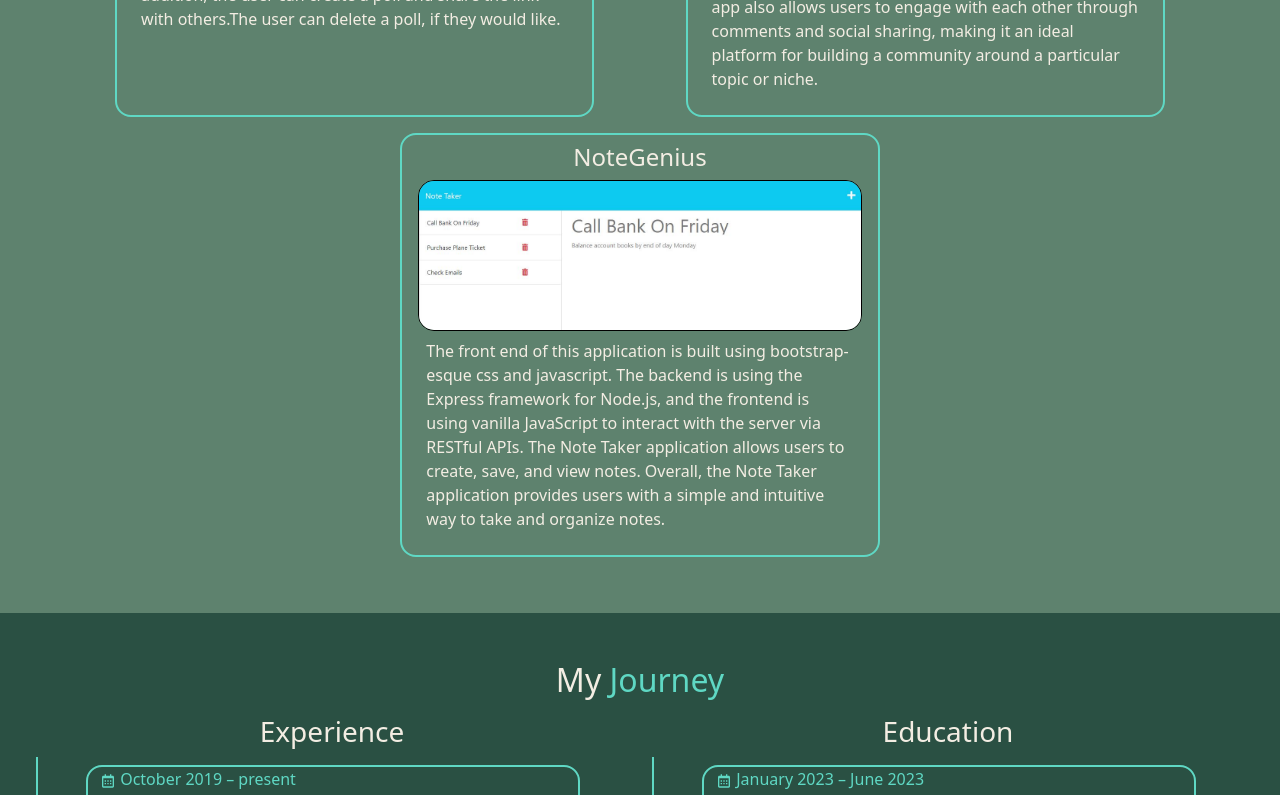
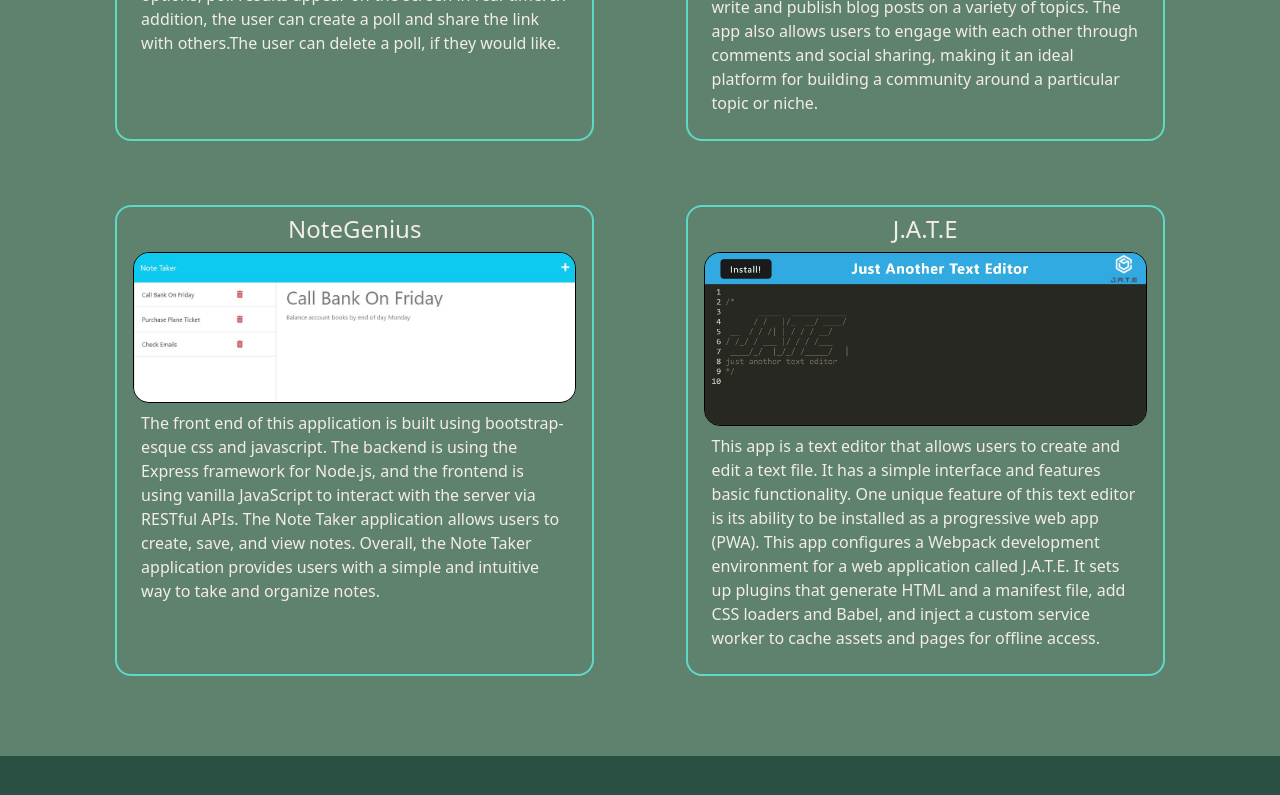
Before and after one commit to arishorts/arishorts-portfolio, a React (Create React App) app: page / in a window 1280 px wide. Shown: the part 1340-2135 px from the top of the page. Built offline with nearby package versions, Linux system fonts and the light colour scheme.

Commit message:
Minimum viable product reached. Next chore to make the tabs conditionally format for project requirement

```diff
--- a/src/App.css
+++ b/src/App.css
@@ -31,6 +31,11 @@
 .container::-webkit-scrollbar {
   display: none;
 } */
+
+a:hover {
+  color: var(--color-turquoise-blue) !important;
+  text-decoration: underline;
+}
 
 .header-container {
   background-color: var(--color-hunt-club);
@@ -111,3 +116,18 @@
 .footer-icon {
   font-size: 2rem;
 }
+
+.card-container {
+  position: relative;
+}
+
+.card-container::before {
+  content: "";
+  position: absolute;
+  top: -0.8rem;
+  left: -4.9rem;
+  width: 2rem;
+  height: 2rem;
+  background-color: var(--color-turquoise-blue);
+  border-radius: 50%;
+}
--- a/src/components/portfolio.jsx
+++ b/src/components/portfolio.jsx
@@ -33,6 +33,13 @@ class Portfolio extends Component {
           "The front end of this application is built using bootstrap-esque css and javascript. The backend is using the Express framework for Node.js, and the frontend is using vanilla JavaScript to interact with the server via RESTful APIs. The Note Taker application allows users to create, save, and view notes. Overall, the Note Taker application provides users with a simple and intuitive way to take and organize notes.",
         image: "./notegenius.jpeg",
       },
+      {
+        name: "J.A.T.E",
+        url: "https://arishorts-jate.herokuapp.com/",
+        description:
+          "This app is a text editor that allows users to create and edit a text file. It has a simple interface and features basic functionality. One unique feature of this text editor is its ability to be installed as a progressive web app (PWA). This app configures a Webpack development environment for a web application called J.A.T.E. It sets up plugins that generate HTML and a manifest file, add CSS loaders and Babel, and inject a custom service worker to cache assets and pages for offline access.",
+        image: "./jate.jpg",
+      },
     ],
   };
 
@@ -49,7 +56,7 @@ class Portfolio extends Component {
           <div className="row justify-content-evenly">
             {this.state.repos.map((repo, index) => (
               <div
-                className="col-12 col-sm-5 col-md-5 col-lg-5 py-2"
+                className="col-12 col-sm-5 col-md-5 col-lg-5 py-2 my-4"
                 key={index}
               >
                 <div
```
Also changed, not shown: public/jate.JPG (added).
